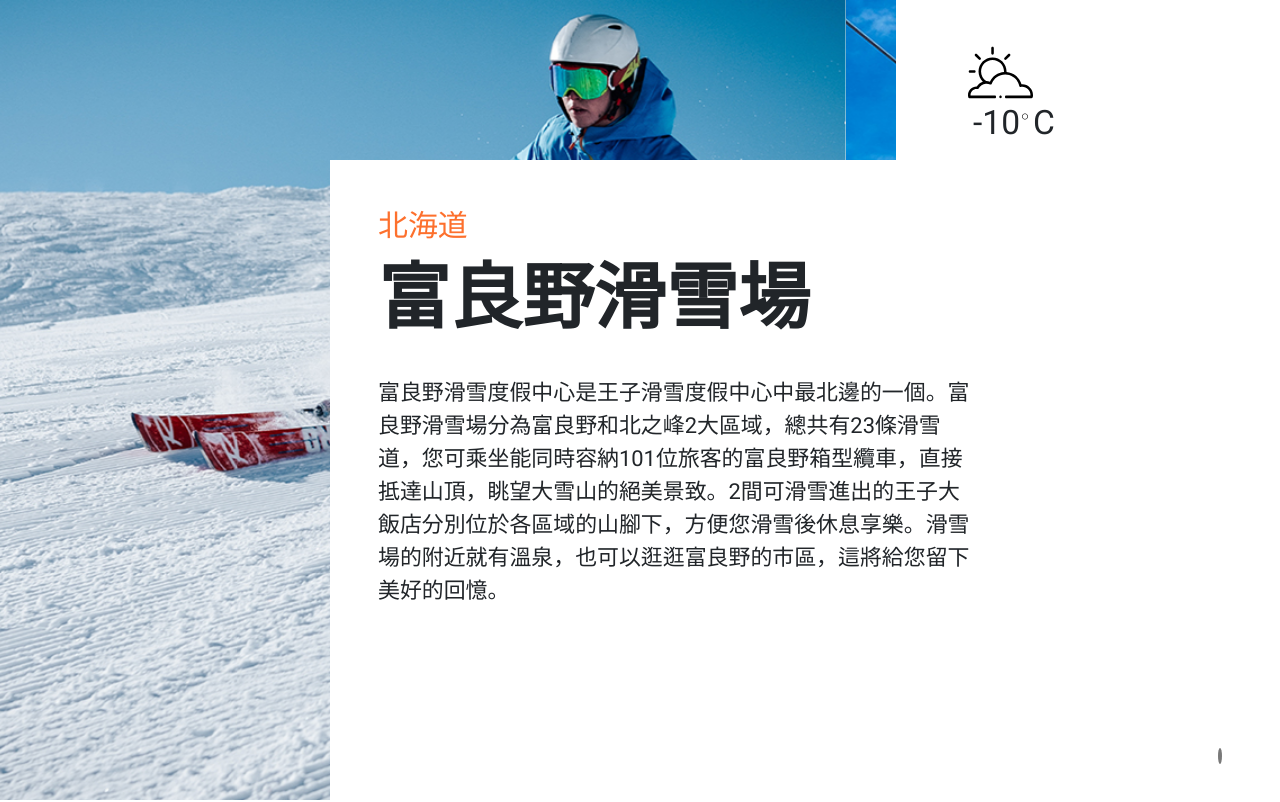
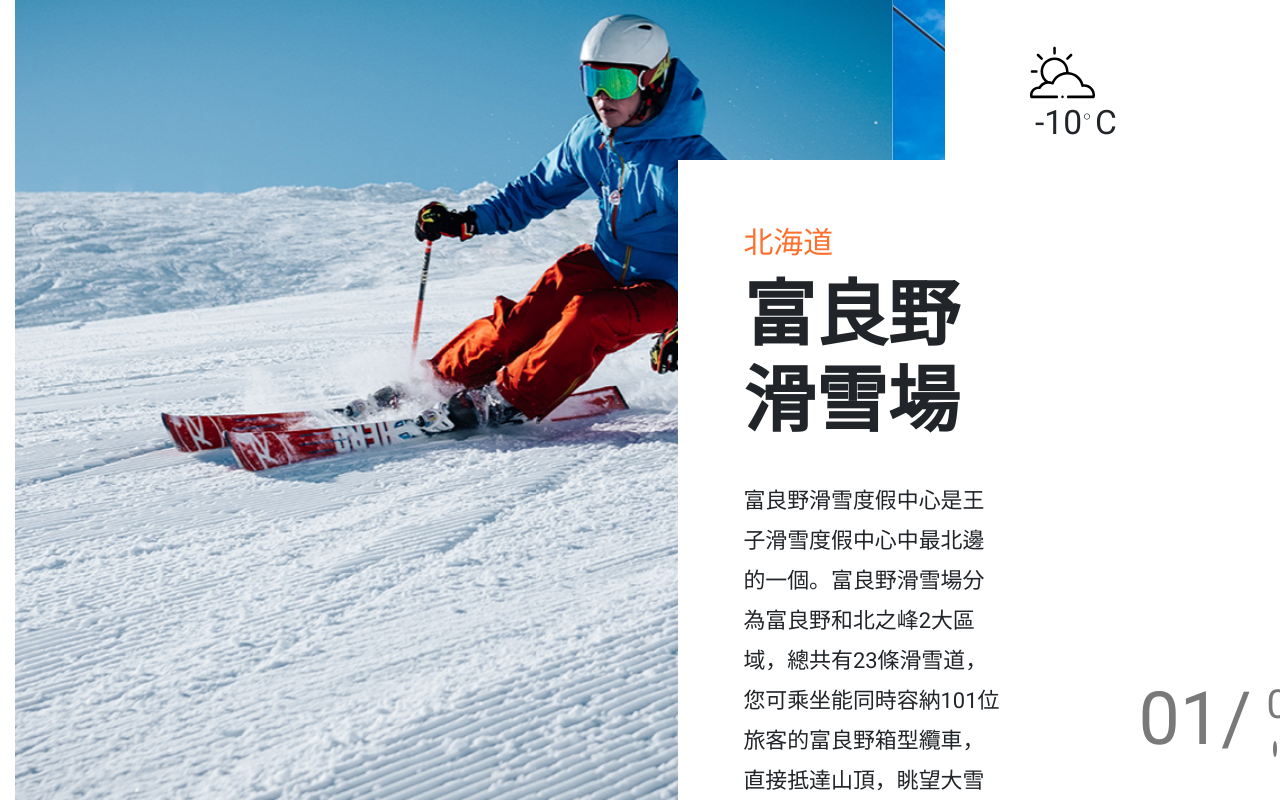
Before and after one commit to one0212/skigo, a website: page public/area_home.html in a window 1280 px wide. Shown: the top 802 px of the page. Drawn offline with Linux system fonts and the light colour scheme.

Commit message:
新增輪播數字,輪播css調整

```diff
--- a/public/area_home.html
+++ b/public/area_home.html
@@ -13,12 +13,12 @@
 
 </head>
 <body>
-    <div class="wrapper">
+    <div class="wrap">
         <div class="header">
 
             <div class="container-fluid area_slider">
-                <div class="d-flex">
-                    <div class="col-slide">
+                <div class="row">
+                    <div class="col-9">
                         <div id="carouselExampleIndicators" class="carousel slide slide_img" data-ride="carousel">
                             <ol class="carousel-indicators">
                                 <li data-target="#carouselExampleIndicators" data-slide-to="0" class="active"></li>
@@ -38,7 +38,7 @@
                             </div>
                         </div>
                     </div>
-                    <div class="col-weather">
+                    <div class="col-3">
                         <div class="weather">
                             <img src="images/areas/weather.svg" class="weather_img" alt="">
                             <div class="d-flex">
@@ -51,7 +51,10 @@
                     <div class="d-flex">
                         <h5>北海道</h5>
                         <h1>富良野滑雪場</h1>
-                        <p>富良野滑雪度假中心是王子滑雪度假中心中最北邊的一個。富良野滑雪場分為富良野和北之峰2大區域，總共有23條滑雪道，您可乘坐能同時容納101位旅客的富良野箱型纜車，直接抵達山頂，眺望大雪山的絕美景致。2間可滑雪進出的王子大飯店分別位於各區域的山腳下，方便您滑雪後休息享樂。滑雪場的附近就有溫泉，也可以逛逛富良野的市區，這將給您留下美好的回憶。</p>
+                        <p class="article">富良野滑雪度假中心是王子滑雪度假中心中最北邊的一個。富良野滑雪場分為富良野和北之峰2大區域，總共有23條滑雪道，您可乘坐能同時容納101位旅客的富良野箱型纜車，直接抵達山頂，眺望大雪山的絕美景致。2間可滑雪進出的王子大飯店分別位於各區域的山腳下，方便您滑雪後休息享樂。滑雪場的附近就有溫泉，也可以逛逛富良野的市區，這將給您留下美好的回憶。</p>
+                    </div>
+                    <div class="number_box">
+                        <p class="slider_number">01</p><p class="symbol">/</p><p class="total_number">05</p>
                     </div>
                 </div>
             </div>
--- a/public/css/area_home.css
+++ b/public/css/area_home.css
@@ -1,7 +1,7 @@
 *{
     font-family: 'Roboto', sans-serif;
 }
-.wrapper{
+.wrap{
     max-width: 1920px;
 }
 section{
@@ -13,11 +13,19 @@ section{
     padding: 0;
     z-index: 1;
 }
-.area_slider .col-slide{
-    width: 70%;
+.area_slider .row{
+    margin-left: 0;
+    margin-right: 0;
 }
-.area_slider .col-weather{
-    width: 30%;
+.area_slider .col-8{
+    /* width: 70%; */
+    padding-left: 0;
+    padding-right: 0;
+}
+.area_slider .col-4{
+    /* width: 30%; */
+    padding-left: 0;
+    padding-right: 0;
 }
 .area_slider .carousel-item img{
     height: 100vh;
@@ -26,7 +34,7 @@ section{
 .area_slider .weather{
     display: flex;
     flex-direction: column;
-    margin: 40px 0 0 72px;
+    margin: 40px 0 0 55px;
 }
 .area_slider .weather .weather_img{
     width: 65px;
@@ -41,8 +49,8 @@ section{
 }
 .area_slider .carousel-indicators{
     position: absolute;
-    left: 1220px;
-    bottom: 20px;
+    left: 1260px;
+    bottom: 27px;
     z-index: 5;
     margin-left: 0;
     margin-right: 0;
@@ -51,27 +59,42 @@ section{
     position: absolute;
     right: 0;
     bottom: 0;
-    width: 950px;
+    width: 47%;
     height: 80vh;
     background: #fff;
     z-index: 2;
 }
 .area_slider .introduction .d-flex{
     flex-direction: column;
-    padding: 48px 300px 0 48px;
+    padding: 65px 280px 0 65px;
 }
 .area_slider .introduction .d-flex h5{
     font-size: 1.87rem;
     color: #FD702D;
     margin-bottom: 12px;
 }
-.area_slider .introduction .d-flex p{
+.area_slider .introduction .article{
     font-size: 1.37rem;
+    line-height: 2.5rem;
 }
 .area_slider .introduction .d-flex h1{
     font-size: 4.5rem;
     margin-bottom: 35px;
     font-weight: 700;
+}
+.area_slider .introduction .number_box{
+    color: #797979;
+    position: absolute;
+    left: 460px;
+    bottom: 10px;
+    display: flex;
+}
+.area_slider .slider_number,.symbol{
+    font-size: 4.6rem;
+}
+.area_slider .number_box .total_number{
+    margin: 11px 15px;
+    font-size: 2.5rem;
 }
 
 .area_icon{
```
